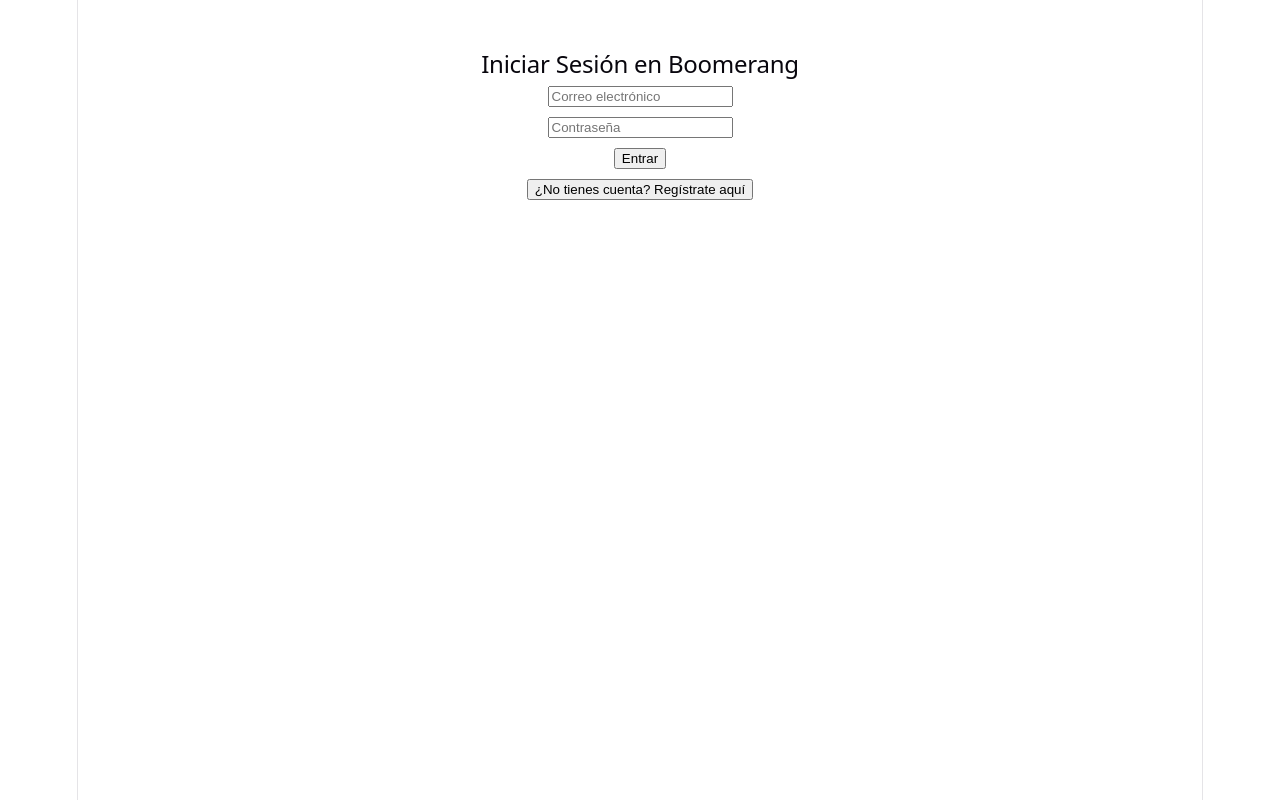
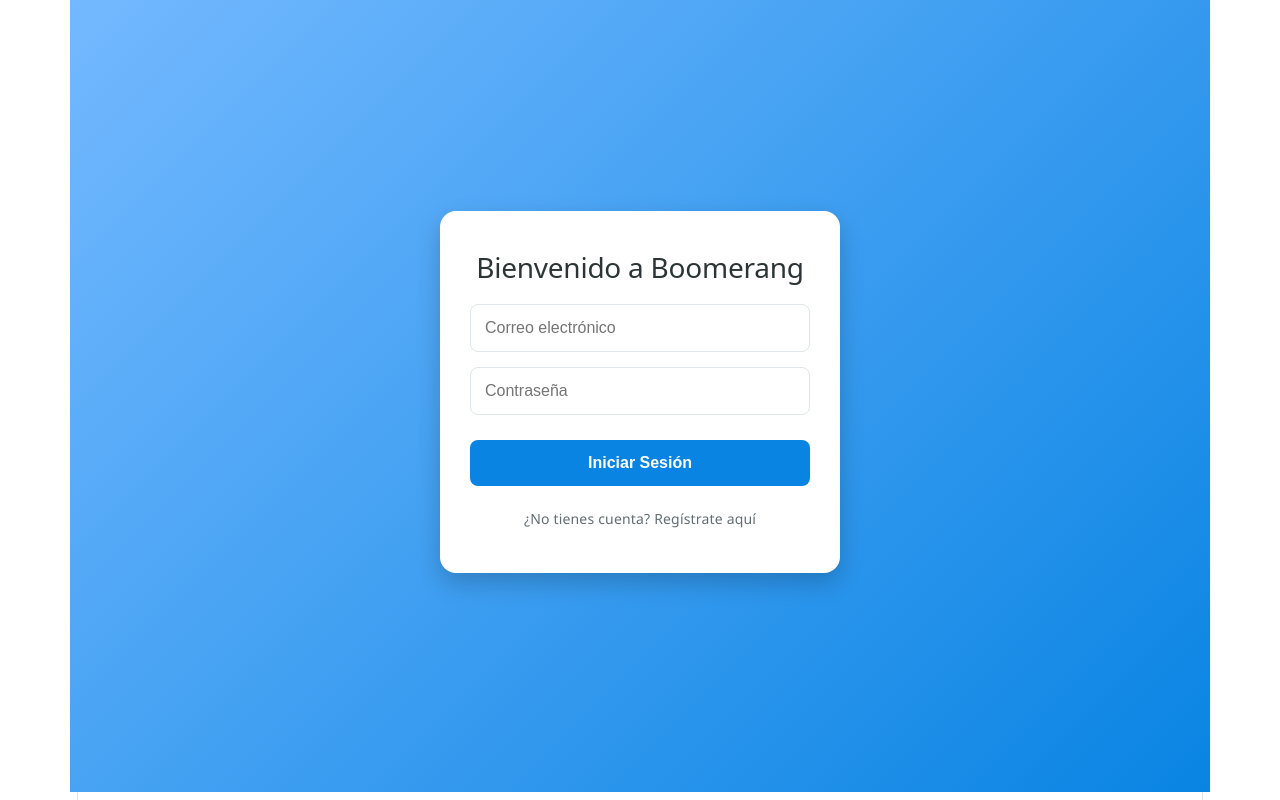
Before and after one commit to pablg23/Boomerang, a React (Vite) app: page / in a window 1280 px wide. Built offline with nearby package versions, Linux system fonts and the light colour scheme; no server answers.

Commit message:
Mejora visual del Login

```diff
--- a/src/index.css
+++ b/src/index.css
@@ -109,3 +109,79 @@
   padding: 4px 8px;
   background: var(--code-bg);
 }
+
+/* --- ESTILOS MODERNOS PARA LOGIN Y REGISTRO --- */
+.auth-container {
+  display: flex;
+  justify-content: center;
+  align-items: center;
+  min-height: 100vh;
+  background: linear-gradient(135deg, #74b9ff 0%, #0984e3 100%);
+  font-family: 'Segoe UI', Tahoma, Geneva, Verdana, sans-serif;
+  margin: -8px;
+}
+
+.auth-card {
+  background-color: white;
+  padding: 40px 30px;
+  border-radius: 16px;
+  box-shadow: 0 10px 25px rgba(0, 0, 0, 0.2);
+  width: 100%;
+  max-width: 400px;
+  text-align: center;
+  box-sizing: border-box;
+}
+
+.auth-card h2 {
+  color: #2d3436;
+  margin-bottom: 20px;
+  font-size: 28px;
+}
+
+.auth-input {
+  width: 100%;
+  padding: 14px;
+  margin-bottom: 15px;
+  border: 1.5px solid #dfe6e9;
+  border-radius: 8px;
+  font-size: 16px;
+  box-sizing: border-box;
+  transition: all 0.3s ease;
+  outline: none;
+}
+
+.auth-input:focus {
+  border-color: #0984e3;
+  box-shadow: 0 0 0 3px rgba(9, 132, 227, 0.2);
+}
+
+.auth-btn {
+  width: 100%;
+  padding: 14px;
+  background-color: #0984e3;
+  color: white;
+  border: none;
+  border-radius: 8px;
+  font-size: 16px;
+  font-weight: bold;
+  cursor: pointer;
+  transition: background-color 0.3s ease;
+  margin-top: 10px;
+}
+
+.auth-btn:hover {
+  background-color: #74b9ff;
+}
+
+.auth-link {
+  display: block;
+  margin-top: 20px;
+  color: #636e72;
+  font-size: 14px;
+  text-decoration: none;
+}
+
+.auth-link:hover {
+  color: #0984e3;
+  text-decoration: underline;
+}
--- a/src/pages/Login.jsx
+++ b/src/pages/Login.jsx
@@ -26,13 +26,15 @@
   };
 
  return (
-    <div style={{ textAlign: 'center', marginTop: '50px' }}>
-      <h2>Iniciar Sesión en Boomerang</h2>
+    <div className="auth-container">
+      <div className="auth-card">
+        <h2>Bienvenido a Boomerang</h2>
 
-      <form onSubmit={handleLogin} style={{ display: 'flex', flexDirection: 'column', alignItems: 'center', gap: '10px' }}>
+        <form onSubmit={handleLogin}>
           <input
             type="email"
             placeholder="Correo electrónico"
+            className="auth-input"
             value={email}
             onChange={(e) => setEmail(e.target.value)}
             required
@@ -40,21 +42,21 @@
           <input
             type="password"
             placeholder="Contraseña"
+            className="auth-input"
             value={password}
             onChange={(e) => setPassword(e.target.value)}
             required
           />
-        <button type="submit">Entrar</button>
+          <button type="submit" className="auth-btn">
+            Iniciar Sesión
+          </button>
         </form>
 
-      {/* Si hay un error, lo mostramos en rojo */}
-      {error && <p style={{ color: 'red' }}>{error}</p>}
-
-<button onClick={() => navigate('/registro')} style={{marginTop: '10px'}}>
+        <a href="/registro" className="auth-link">
           ¿No tienes cuenta? Regístrate aquí
-</button>
+        </a>
       </div>
-
+    </div>
   );
 };
 
```
Lines whose indentation alone changed are shown as unchanged.
